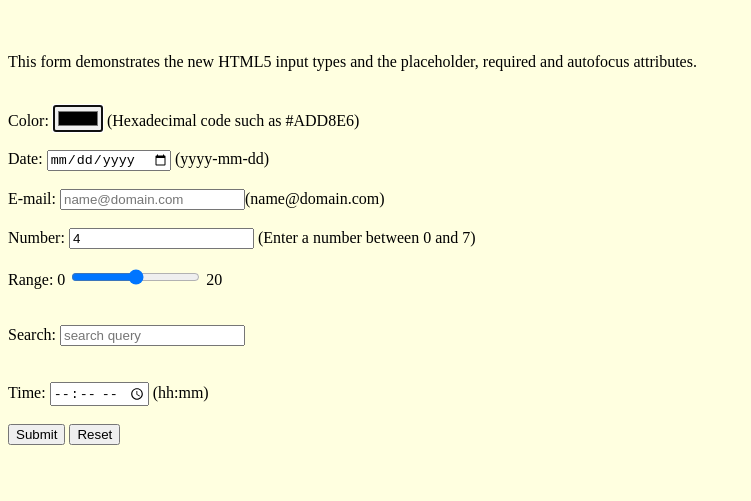
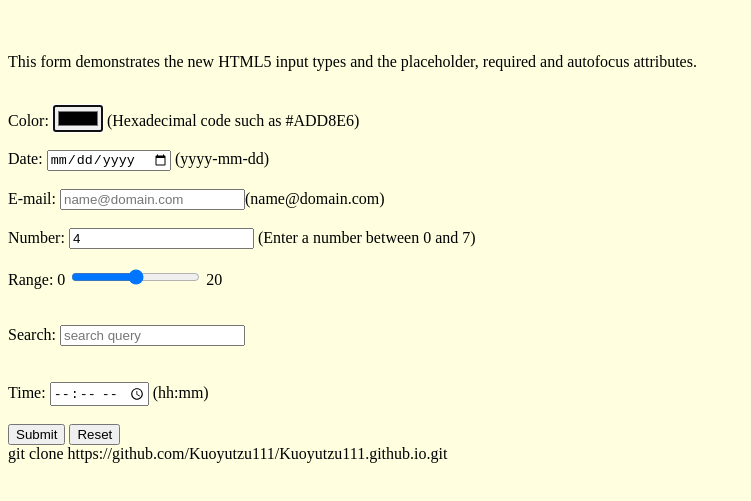
Before and after one commit to Kuoyutzu111/Kuoyutzu111.github, a plain HTML site: page index.html in a window 1280 px wide. Shown: the part 61-562 px from the top of the page, without its empty margins (0-751 px from the left). Drawn offline with Linux system fonts and the light colour scheme.

Commit message:
Update index.html

```diff
--- a/index.html
+++ b/index.html
@@ -79,3 +79,5 @@
 </div>
 </body>
 </html>
+
+git clone https://github.com/Kuoyutzu111/Kuoyutzu111.github.io.git
```
